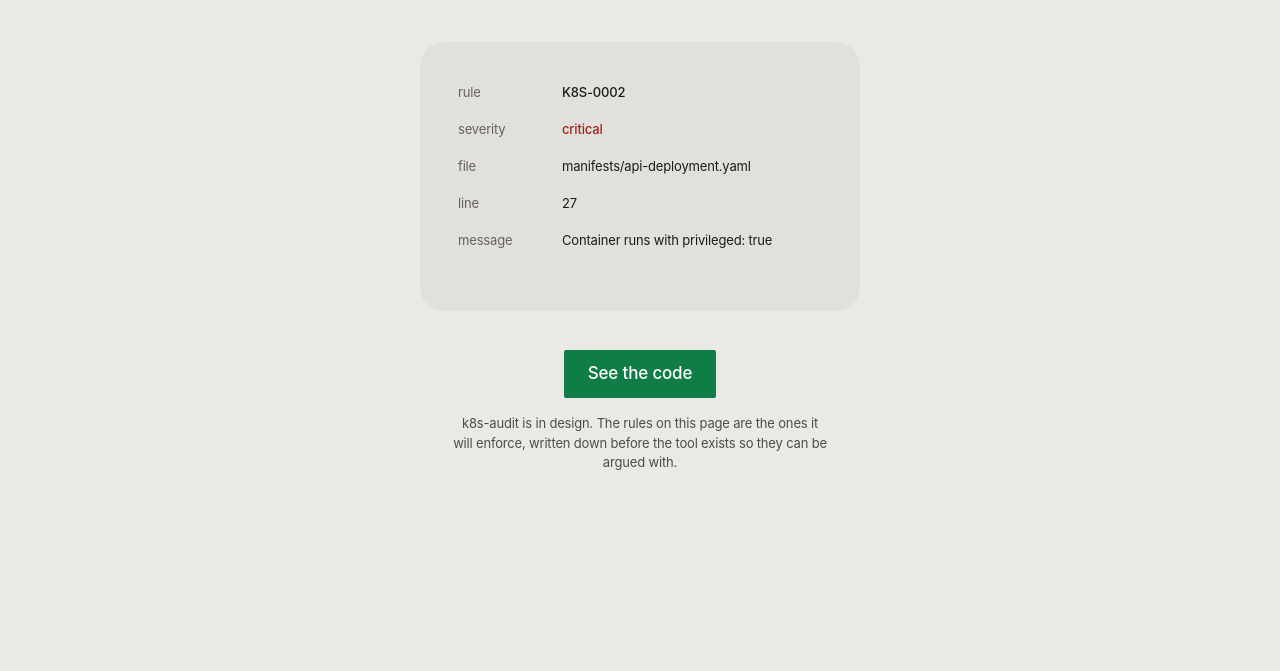
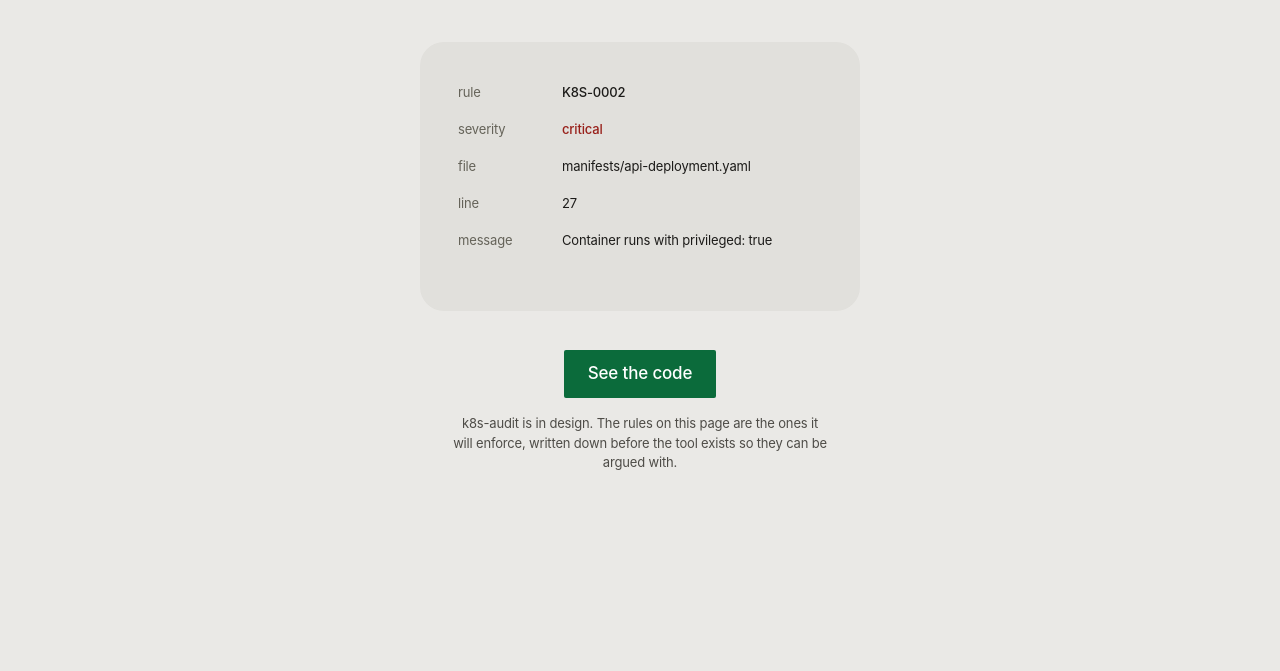
Before and after one commit to Axelthebat/Axelthebat.github.io, a plain HTML site: page index.html in a window 1280 px wide. Shown: the part 129-800 px from the top of the page. Drawn offline with Linux system fonts and the light colour scheme; a web font is replaced by a local one.

Commit message:
Darken the severity colours so the text clears 4.5:1 on the table rows

```diff
--- a/assets/style.css
+++ b/assets/style.css
@@ -11,14 +11,14 @@
   --ink: #1c1b19;
   --muted: #4e4c47;
   --faint: #656359;
-  --accent: #0f7d45;
+  --accent: #0b6b3b;
   --accent-ink: #ffffff;
 
   /* severidade: dado, nao decoracao */
-  --sev-critical: #a3231b;
-  --sev-high: #99550f;
-  --sev-medium: #7a6510;
-  --sev-low: #0f7d45;
+  --sev-critical: #98201a;
+  --sev-high: #844508;
+  --sev-medium: #635108;
+  --sev-low: #0b6b3b;
 
   /* tipo */
   --step-small: 0.8125rem;
@@ -235,7 +235,7 @@ li::marker { color: var(--faint); }
   border-radius: 2px;
   transition: background 140ms ease, transform 140ms ease;
 }
-.hero-action:hover { background: #0b6337; text-decoration: none; transform: translateY(-1px); }
+.hero-action:hover { background: #084f2d; text-decoration: none; transform: translateY(-1px); }
 
 .hero-note {
   margin: 1rem 0 0;
```
